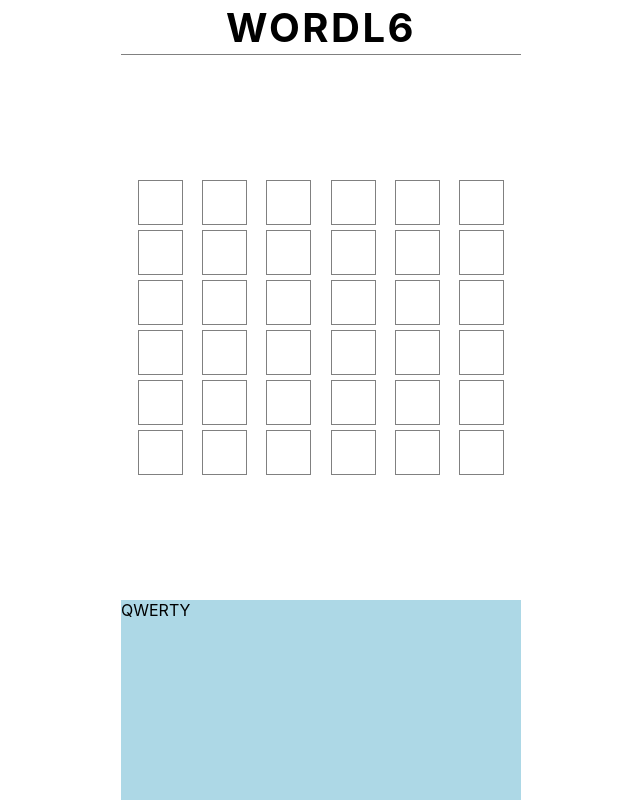
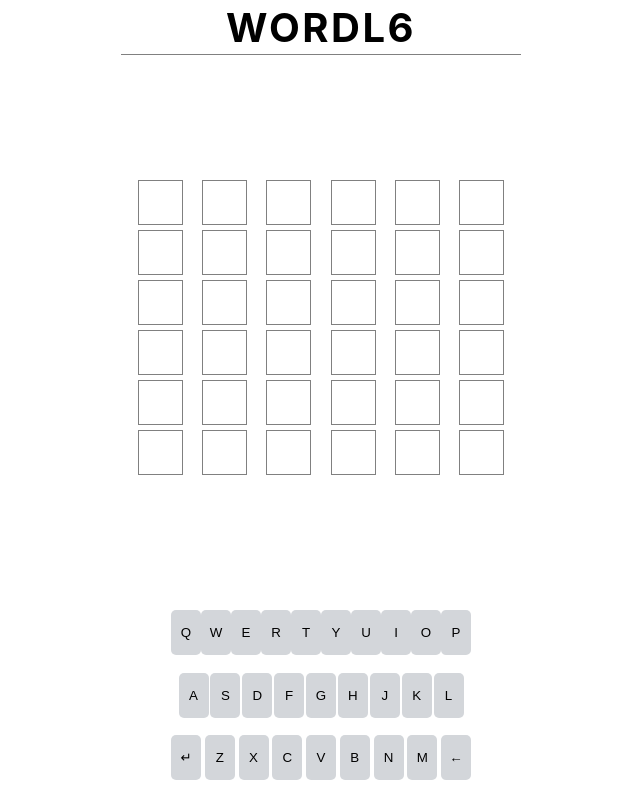
Before and after one commit to TheThomasY/wordl6, a Next.js app: page / in a window 1280 px wide. Shown: the whole page, without its empty margins (319-959 px from the left). Built offline with nearby package versions, Linux system fonts and the light colour scheme.

Commit message:
feat: very rough keyboard added

```diff
--- /dev/null
+++ b/components/Keyboard/Key.js
@@ -0,0 +1,11 @@
+import React from 'react';
+
+import styles from './Key.module.scss';
+
+export default function Key(props) {
+  return (
+    <div>
+      <button className={styles.key}>{props.keyVal}</button>
+    </div>
+  );
+}
--- /dev/null
+++ b/components/Keyboard/Key.module.scss
@@ -0,0 +1,11 @@
+.key {
+  width: 3rem;
+  padding: 1.5rem 1rem;
+  border-radius: 0.5rem;
+  display: flex;
+  justify-content: center;
+  align-items: center;
+  text-transform: uppercase;
+  border: none;
+  background-color: #d3d6da;
+}
--- a/components/Keyboard/Keyboard.js
+++ b/components/Keyboard/Keyboard.js
@@ -1,11 +1,31 @@
 import React from 'react';
+
+import Key from './Key';
 
 import styles from './Keyboard.module.scss';
 
 export default function Keyboard() {
+  const letters1 = ['q', 'w', 'e', 'r', 't', 'y', 'u', 'i', 'o', 'p'];
+  const letters2 = ['a', 's', 'd', 'f', 'g', 'h', 'j', 'k', 'l'];
+  const letters3 = ['↵', 'z', 'x', 'c', 'v', 'b', 'n', 'm', '←'];
+
   return (
     <div className={styles.keyboard}>
-      <div className=''>QWERTY</div>
+      <div className={styles.row}>
+        {letters1.map((keyVal) => (
+          <Key key={keyVal} keyVal={keyVal} />
+        ))}
+      </div>
+      <div className={styles.secondRow}>
+        {letters2.map((keyVal) => (
+          <Key key={keyVal} keyVal={keyVal} />
+        ))}
+      </div>
+      <div className={styles.row}>
+        {letters3.map((keyVal) => (
+          <Key key={keyVal} keyVal={keyVal} />
+        ))}
+      </div>
     </div>
   );
 }
--- a/components/Keyboard/Keyboard.module.scss
+++ b/components/Keyboard/Keyboard.module.scss
@@ -1,4 +1,23 @@
 .keyboard {
   height: 20rem;
-  background-color: lightblue;
+  margin: 0 auto;
+  padding: 1rem 0 2rem 0;
+  display: flex;
+  flex-direction: column;
+  justify-content: space-between;
 }
+
+.row {
+  width: 100%;
+  display: flex;
+  justify-content: space-between;
+  align-items: center;
+}
+
+.secondRow {
+  width: 95%;
+  margin: 0 auto;
+  display: flex;
+  justify-content: space-between;
+  align-items: center;
+}
```
